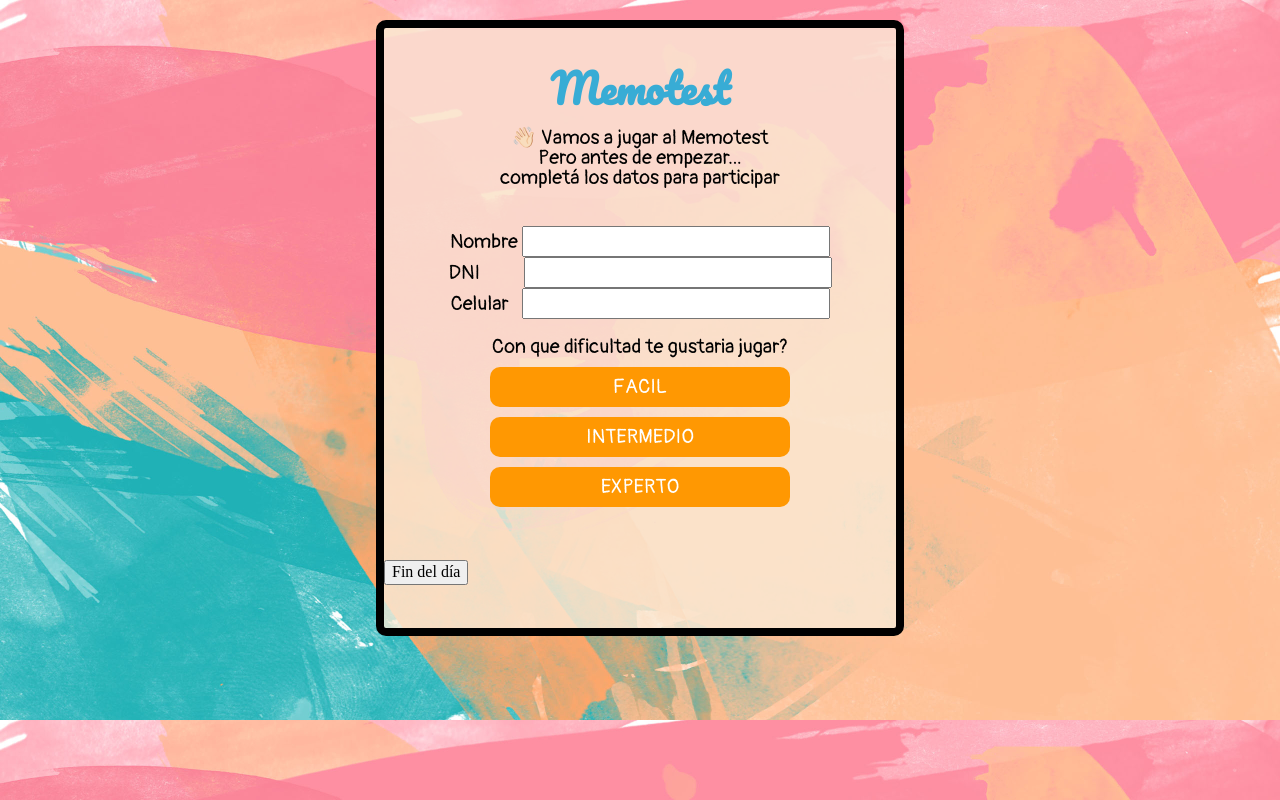
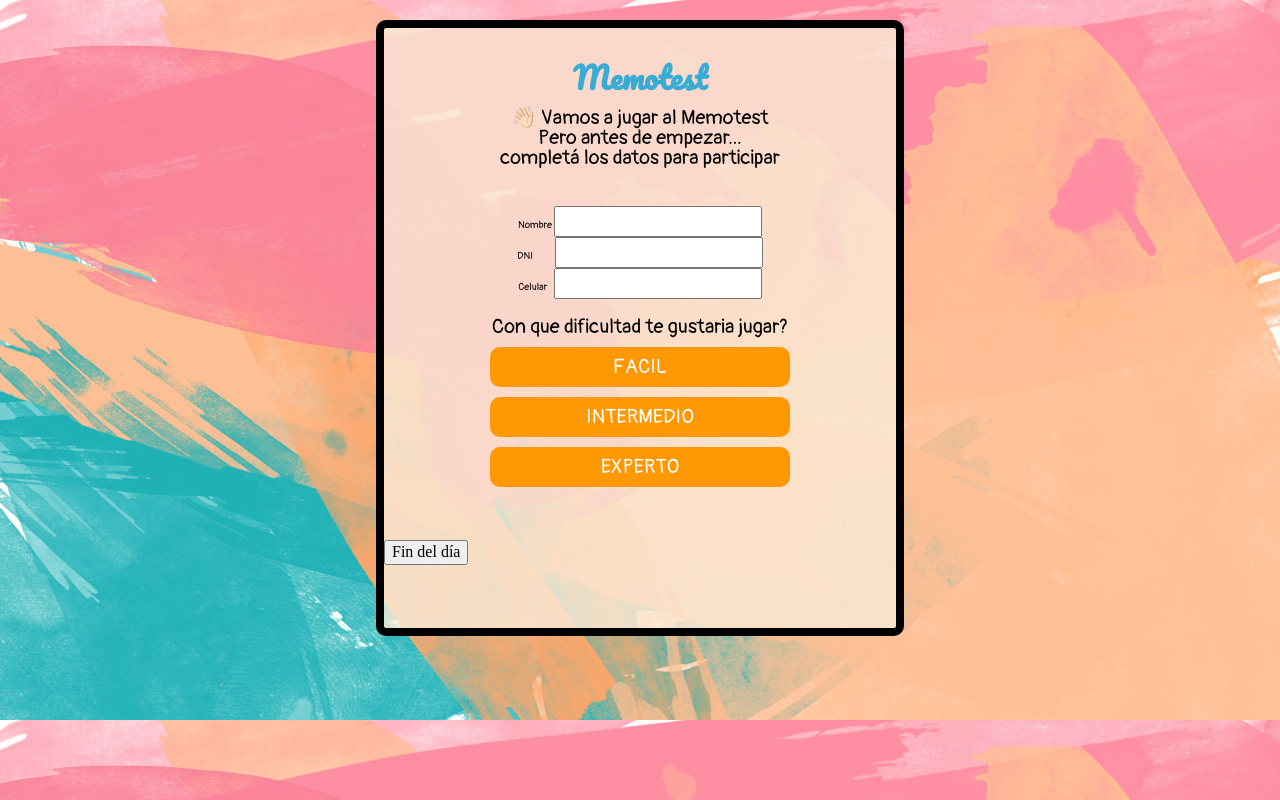
Before and after one commit to jennifermiel/360memo, a plain HTML site: page index.html in a window 1280 px wide. Drawn offline with nearby package versions, Linux system fonts and the light colour scheme.

Commit message:
Update styles.css

```diff
--- a/css/styles.css
+++ b/css/styles.css
@@ -36,19 +36,19 @@ body {
   font-family: "Pacifico", cursive;
   color: #38acd5;
   font-weight: bold;
-  font-size: 40px;
+  font-size: 30px;
   line-height: 2;
 }
 .inicio .inputNombre {
   font-family: "Pangolin", cursive;
-  font-size: 20px;
+  font-size: 10px;
   margin: 0;
   line-height: 1;
   display: block;
   text-align: center;
 }
 .inicio .inputNombre input {
-  width: 300px;
+  width: 200px;
 }
 .inicio .inputDNI {
   display: block;
```
